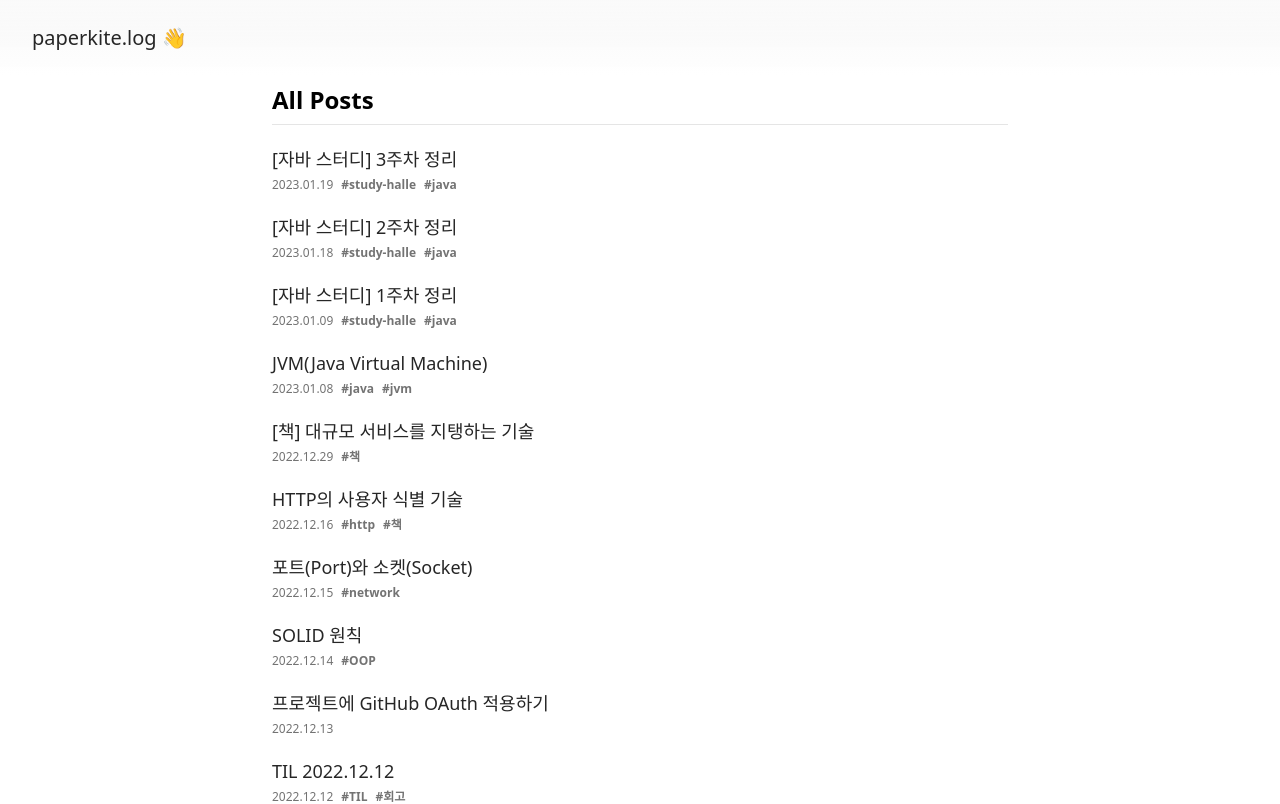
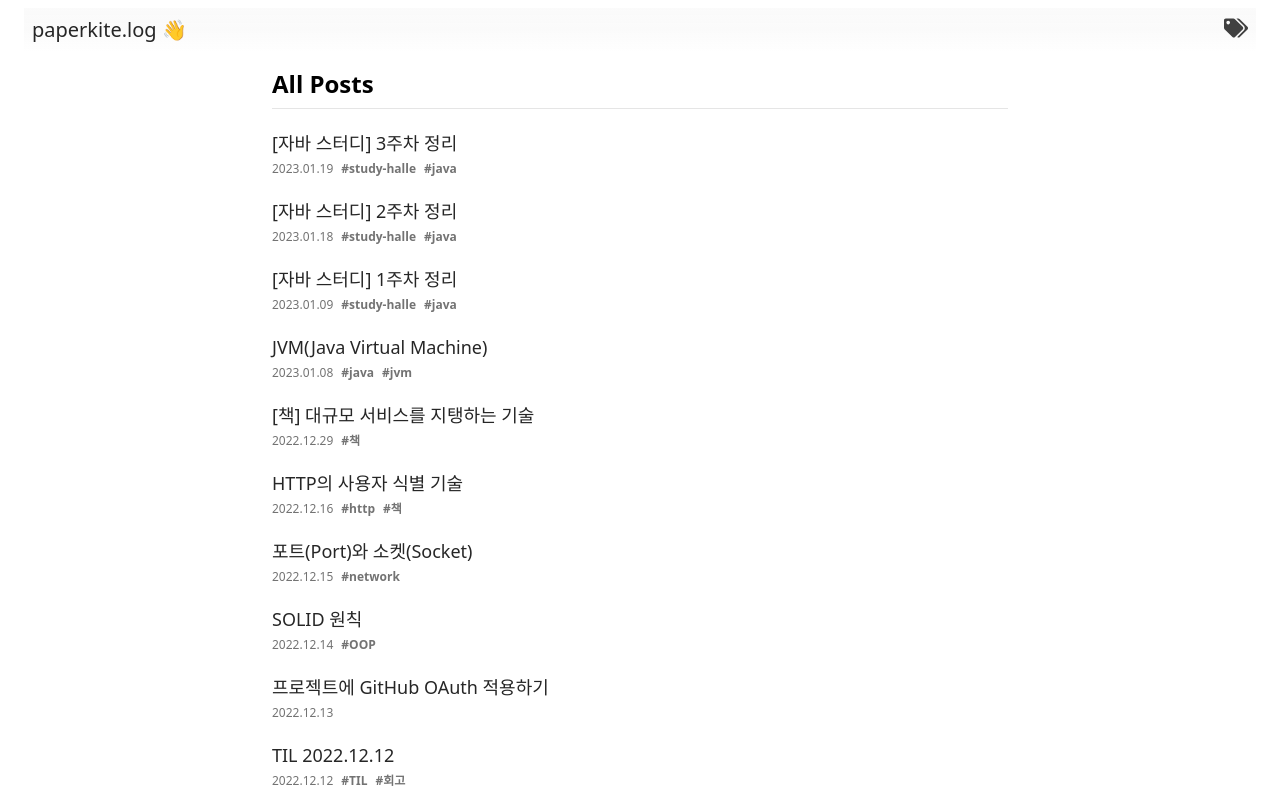
Before and after one commit to 100paperkite/100paperkite.github.io, a Next.js app: page / in a window 1280 px wide. Shown: the top 804 px of the page. Built offline with nearby package versions, Linux system fonts and the light colour scheme; a web font is replaced by a local one.

Commit message:
feat: 태그 아이콘 상단바에 추가

```diff
--- a/components/NavBar.jsx
+++ b/components/NavBar.jsx
@@ -1,14 +1,22 @@
 import Link from 'next/link';
 import siteMetadata from '../siteMetadata';
+import { FaTags } from 'react-icons/fa';
 
 const NavBar = () => {
   return (
-    <nav className="flex justify-between sticky top-0 z-50 space-x-4 py-2">
+    <nav className="flex justify-between sticky top-0 z-50 space-x-4 py-2 font-medium mx-2 md:mx-6 my-1 md:my-2 p-2">
       <Link href="/">
-        <a className="text-neutral-800 hover:text-neutral-600 text-lg md:text-xl font-medium mx-2 md:mx-6 my-1 md:my-2 p-2 ">
+        <a className="text-neutral-800 hover:text-neutral-600 text-lg md:text-xl">
           {siteMetadata.title}
         </a>
       </Link>
+      <div className="flex gap-x-3">
+        <Link href="/tags" passHref legacyBehavior>
+          <a>
+            <FaTags className="hover:cursor-pointer w-6 h-6 text-neutral-700" />
+          </a>
+        </Link>
+      </div>
     </nav>
   );
 };
```
